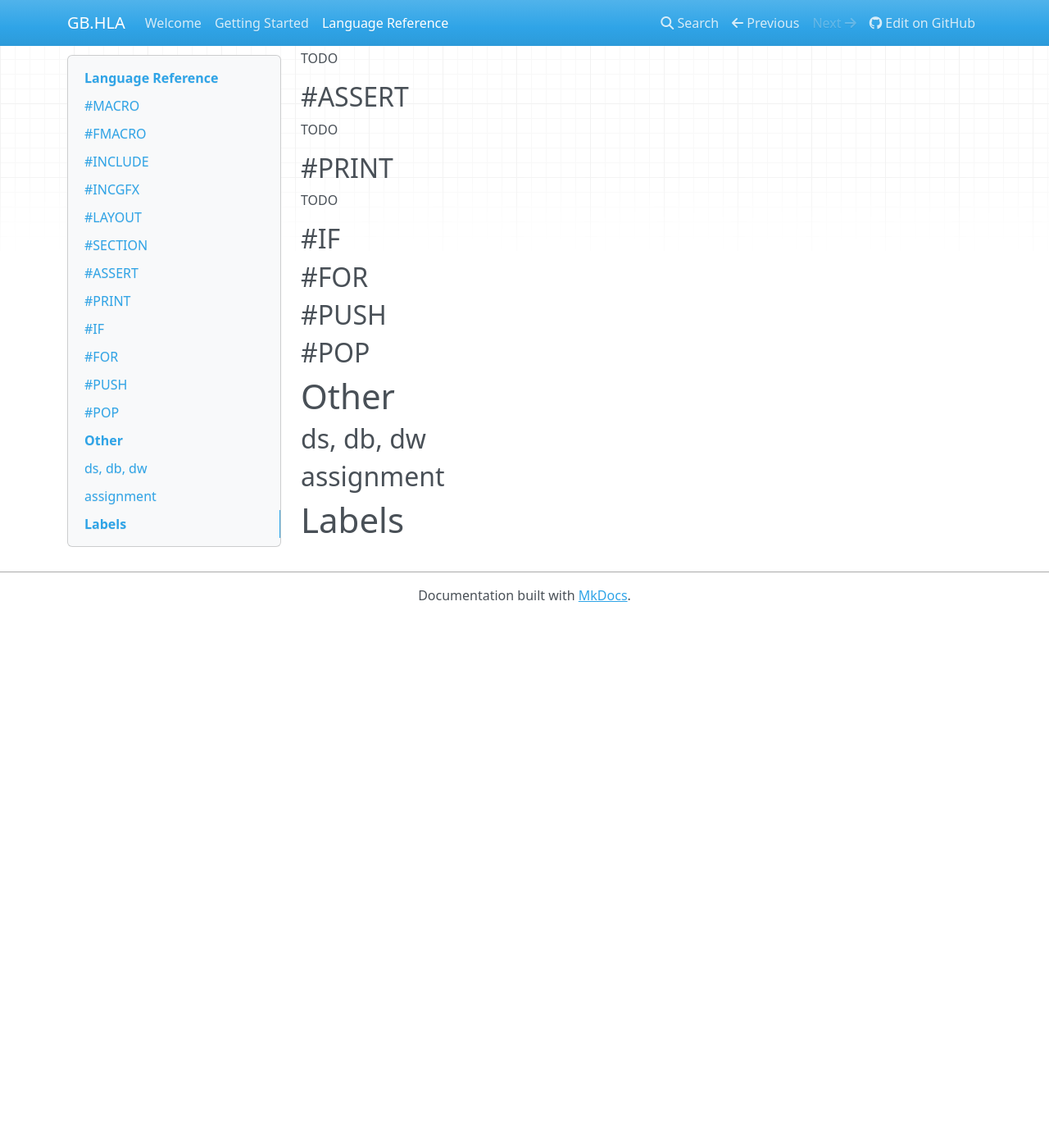
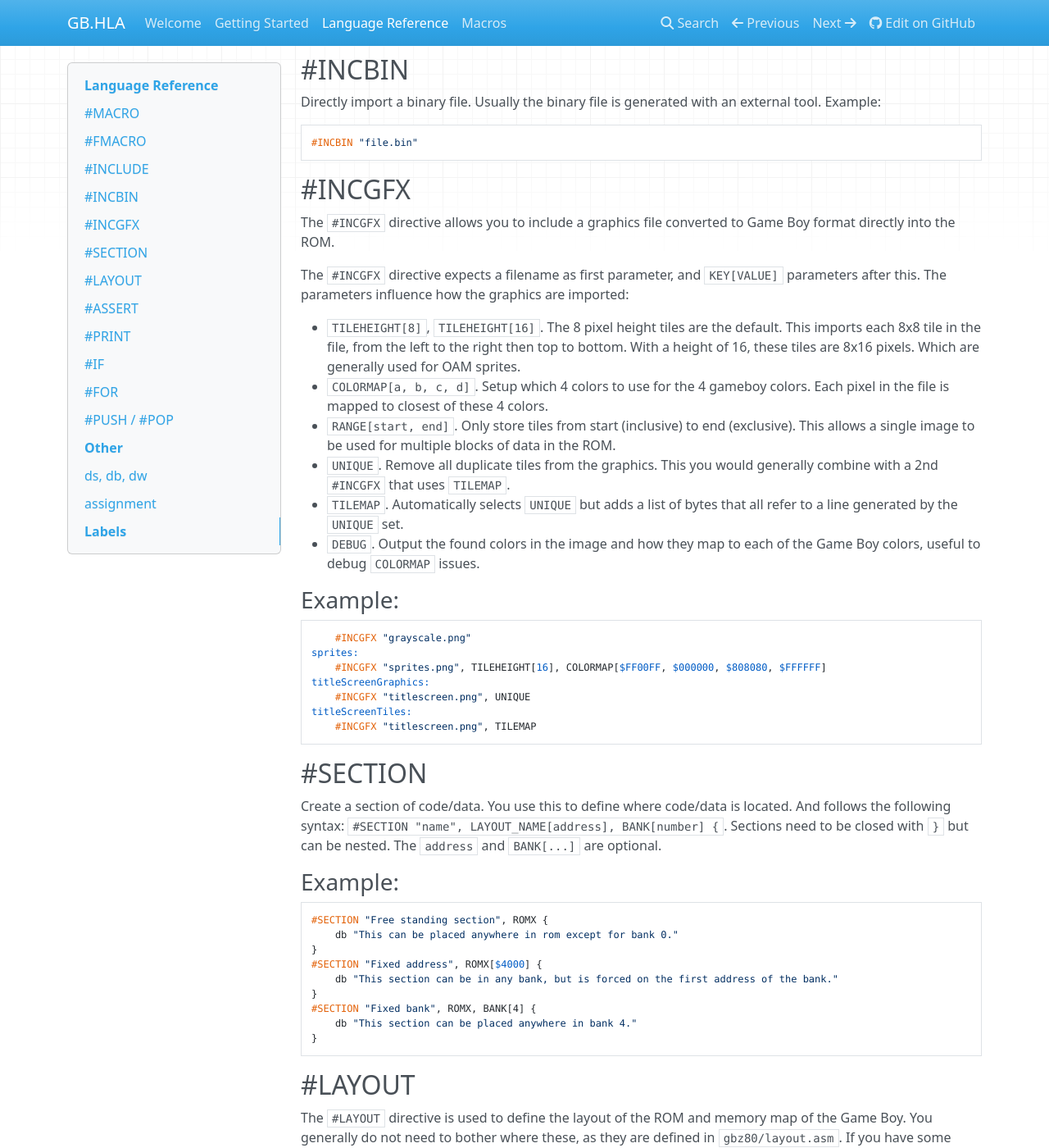
Before and after one commit to daid/GB.HLA, an MkDocs documentation site: the page built from docs/language.md, in a window 1280 px wide and 1400 px high, scrolled down 857 px. Shown: the whole window at 82% size. Built offline with MkDocs 1.6.1, drawn with Linux system fonts in a browser that asks for light colours; nearby versions of some CDN libraries; before the commit the page ends 1611 px from its top, so only the background shows below that; some of the changed text lies outside the part shown.

Commit message:
doc update, added incbin

````diff
--- a/docs/language.md
+++ b/docs/language.md
@@ -8,13 +8,22 @@
     statement
 ```
 
+> NOTE: GB.HLA supports all the Game Boy assembly instructions in `gbz80/instr.asm`. There are not documented here, but a reference can be found at [RGBDS](https://rgbds.gbdev.io/docs/v0.9.4/gbz80.7)
+
 ## #MACRO
 
-TODO: Macros are complex enough that they require their own page
+Macros are complex enough that they require their own [page](macros)
 
 ## #FMACRO
 
-TODO
+FMacros are function macros. These allow macros inside statements in the form of functions. The definition syntaxs is the same as basic [macros](macros).
+
+### Example:
+```asm
+#FMACRO add2 _n { (_n + 2) }
+
+db add2(2) ; this will put 4 in the ROM
+```
 
 ## #INCLUDE
 
@@ -26,38 +35,120 @@
 #INCLUDE "mylib/rand.asm" ; include a file from your project
 ```
 
+## #INCBIN
+
+Directly import a binary file. Usually the binary file is generated with an external tool. Example:
+```asm
+#INCBIN "file.bin"
+```
+
 ## #INCGFX
 
-TODO
+The `#INCGFX` directive allows you to include a graphics file converted to Game Boy format directly into the ROM.
+
+The `#INCGFX` directive expects a filename as first parameter, and `KEY[VALUE]` parameters after this. The parameters influence how the graphics are imported:
+
+* `TILEHEIGHT[8]`, `TILEHEIGHT[16]`. The 8 pixel height tiles are the default. This imports each 8x8 tile in the file, from the left to the right then top to bottom. With a height of 16, these tiles are 8x16 pixels. Which are generally used for OAM sprites.
+* `COLORMAP[a, b, c, d]`. Setup which 4 colors to use for the 4 gameboy colors. Each pixel in the file is mapped to closest of these 4 colors.
+* `RANGE[start, end]`. Only store tiles from start (inclusive) to end (exclusive). This allows a single image to be used for multiple blocks of data in the ROM.
+* `UNIQUE`. Remove all duplicate tiles from the graphics. This you would generally combine with a 2nd `#INCGFX` that uses `TILEMAP`.
+* `TILEMAP`. Automatically selects `UNIQUE` but adds a list of bytes that all refer to a line generated by the `UNIQUE` set.
+* `DEBUG`. Output the found colors in the image and how they map to each of the Game Boy colors, useful to debug `COLORMAP` issues.
+
+### Example:
+```asm
+    #INCGFX "grayscale.png"
+sprites:
+    #INCGFX "sprites.png", TILEHEIGHT[16], COLORMAP[$FF00FF, $000000, $808080, $FFFFFF]
+titleScreenGraphics:
+    #INCGFX "titlescreen.png", UNIQUE
+titleScreenTiles:
+    #INCGFX "titlescreen.png", TILEMAP
+```
+
+## #SECTION
+
+Create a section of code/data. You use this to define where code/data is located. And follows the following syntax: `#SECTION "name", LAYOUT_NAME[address], BANK[number] {`. Sections need to be closed with `}` but can be nested. The `address` and `BANK[...]` are optional.
+
+### Example:
+```asm
+#SECTION "Free standing section", ROMX {
+    db "This can be placed anywhere in rom except for bank 0."
+}
+#SECTION "Fixed address", ROMX[$4000] {
+    db "This section can be in any bank, but is forced on the first address of the bank."
+}
+#SECTION "Fixed bank", ROMX, BANK[4] {
+    db "This section can be placed anywhere in bank 4."
+}
+```
 
 ## #LAYOUT
 
-TODO
-
-## #SECTION
-
-TODO
+The `#LAYOUT` directive is used to define the layout of the ROM and memory map of the Game Boy. You generally do not need to bother where these, as they are defined in `gbz80/layout.asm`. If you have some custom cardridge that requires specialized this is where you want to look.
 
 ## #ASSERT
 
-TODO
+The `#ASSERT` directive allows you to check if a condition is true and else abort the build with a message. Multiple conditions can be checked at the same time with the same message.
+
+### Example:
+```asm
+#ASSERT var == 1, "var needs to be 1"
+#ASSERT var > 0, var < 10, "var needs to be between 1 and 9 (inclusive)"
+```
 
 ## #PRINT
 
-TODO
+The `#PRINT` directive allows you to output a value during the assembly process. Useful for debugging the assembly process.
+
+### Example:
+```asm
+#PRINT "We can print strings", 303 ; or numbers
+```
 
 ## #IF
 
+The `#IF` directive is used to conditionally enable/disable parts of the code.
+
+### Example:
+```asm
+#IF var {
+    db "This is only added to the ROM if var is not 0"
+}
+```
+
 ## #FOR
 
-## #PUSH
+The `#FOR` directive allows you to repeat a certain bit of code multiple times. It expects 3 parameters. A variable name, a start value and an end value. The start is inclusive, the end is exclusive.
 
-## #POP
+### Example:
+```asm
+#FOR var, 1, 10 {
+    db var ; this will add $01, $02, $03, $04, $05, $06, $07, $08, $09
+}
+```
+
+## #PUSH / #POP
+
+The `#PUSH` and `#POP` directives are used to push and pop values on a stack during assembly. This is especially useful for nested macros.
 
 # Other
 
 ## ds, db, dw
 
+The `ds` statement expects a number behind it and adds that amount of zeros to the RAM. Or if it's RAM allocates that amount of memory in RAM.
+
+The `db` statement adds bytes to the ROM.
+
+The `dw` statement adds words (16bit) values to the ROM in little endian order.
+
 ## assignment
 
+At any time during assemble, the statement `variable = value` can be used to change a assembly time variable into a different one.
+
 # Labels
+
+Labels are defined with `identifier:`. There are 3 types of labels in the code:
+* General labels, any label that isn't one of the others fall in this category.
+* Local labels, these start with a `.` and are expanded into a full label form of `previous_general_label.this_label`.
+* Non-scoped labels. These labels won't start a new local scope for local labels, and are useful for macros. These labels start with a double underscore: `__`
````
Also changed, not shown: docs/getting-started.md (+27 -0 lines), docs/macros.md (added, +21 -0 lines), main.py (+14 -0 lines).
